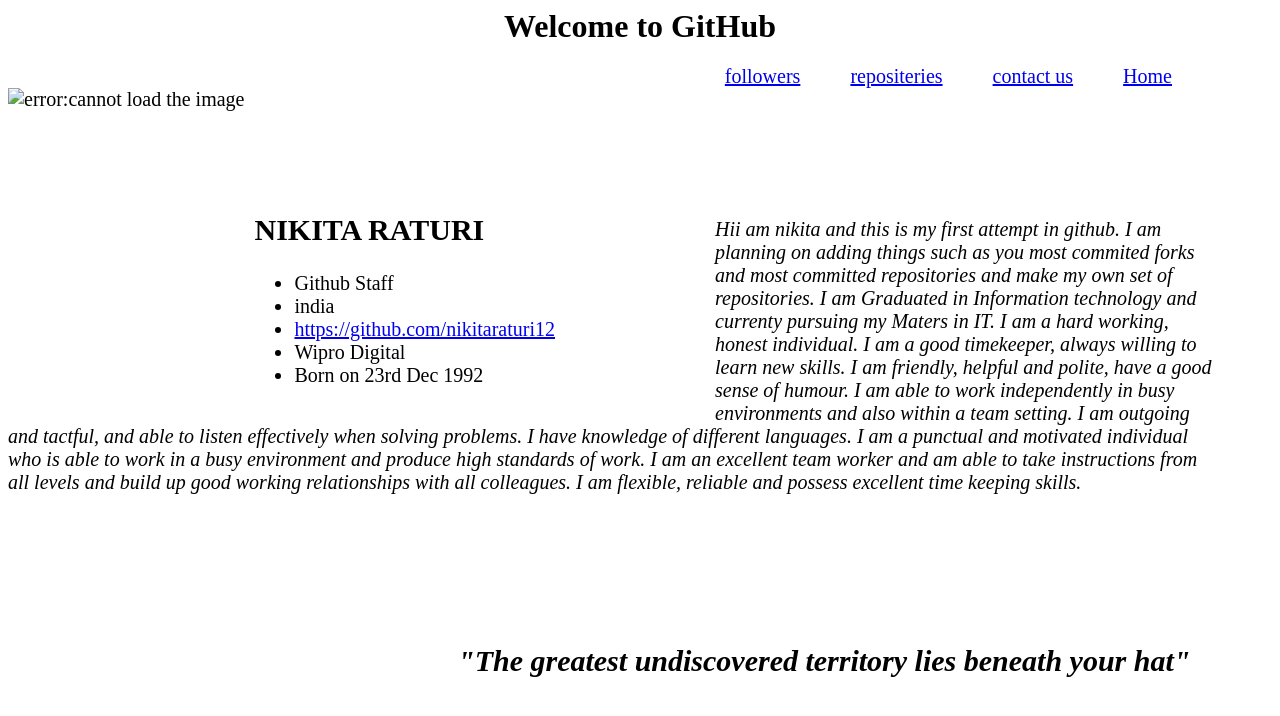
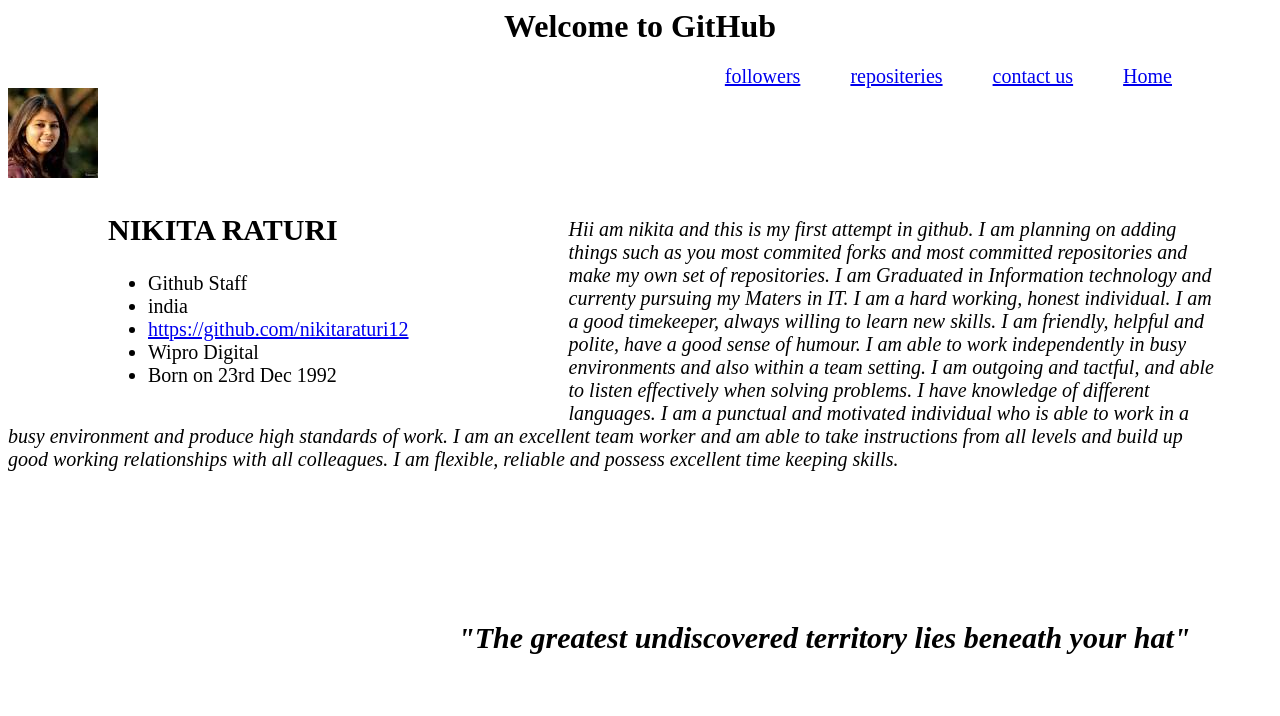
Before and after one commit to nikitaraturi12/nikitaraturi12.github.io, a plain HTML site: page index.html in a window 1280 px wide. Drawn offline with Linux system fonts and the light colour scheme.

Commit message:
fifth commit

```diff
--- a/index.html
+++ b/index.html
@@ -27,7 +27,7 @@
 
 <div class="emph">
 
-<img src="/home/user/Downloads/Raturi.jpg" alt="error:cannot load the image">
+<img src="Raturi.jpg" alt="error:cannot load the image">
 </div>
 
  <DIV class="wrapper">
```
Also changed, not shown: Raturi.jpg (added).
